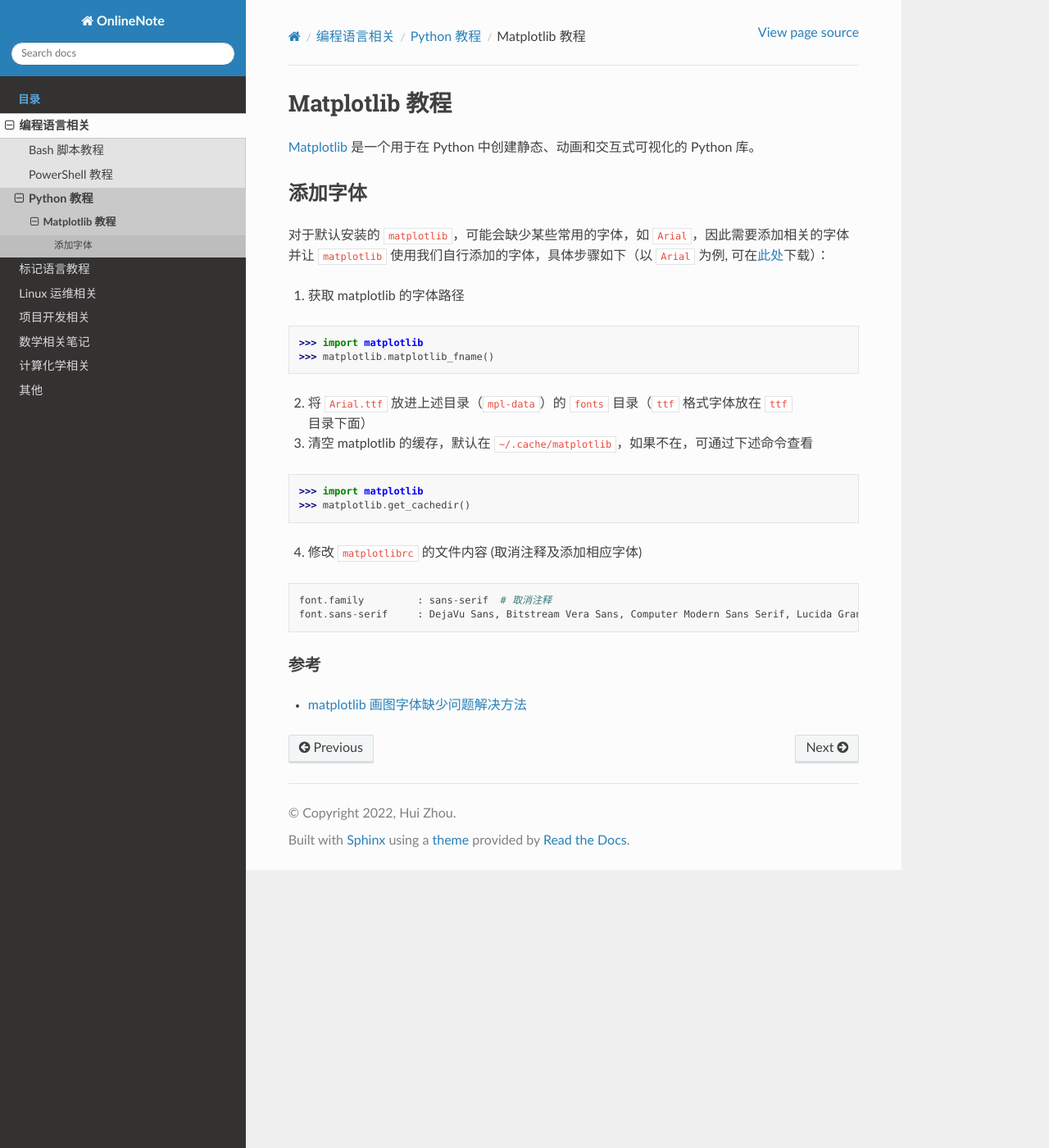
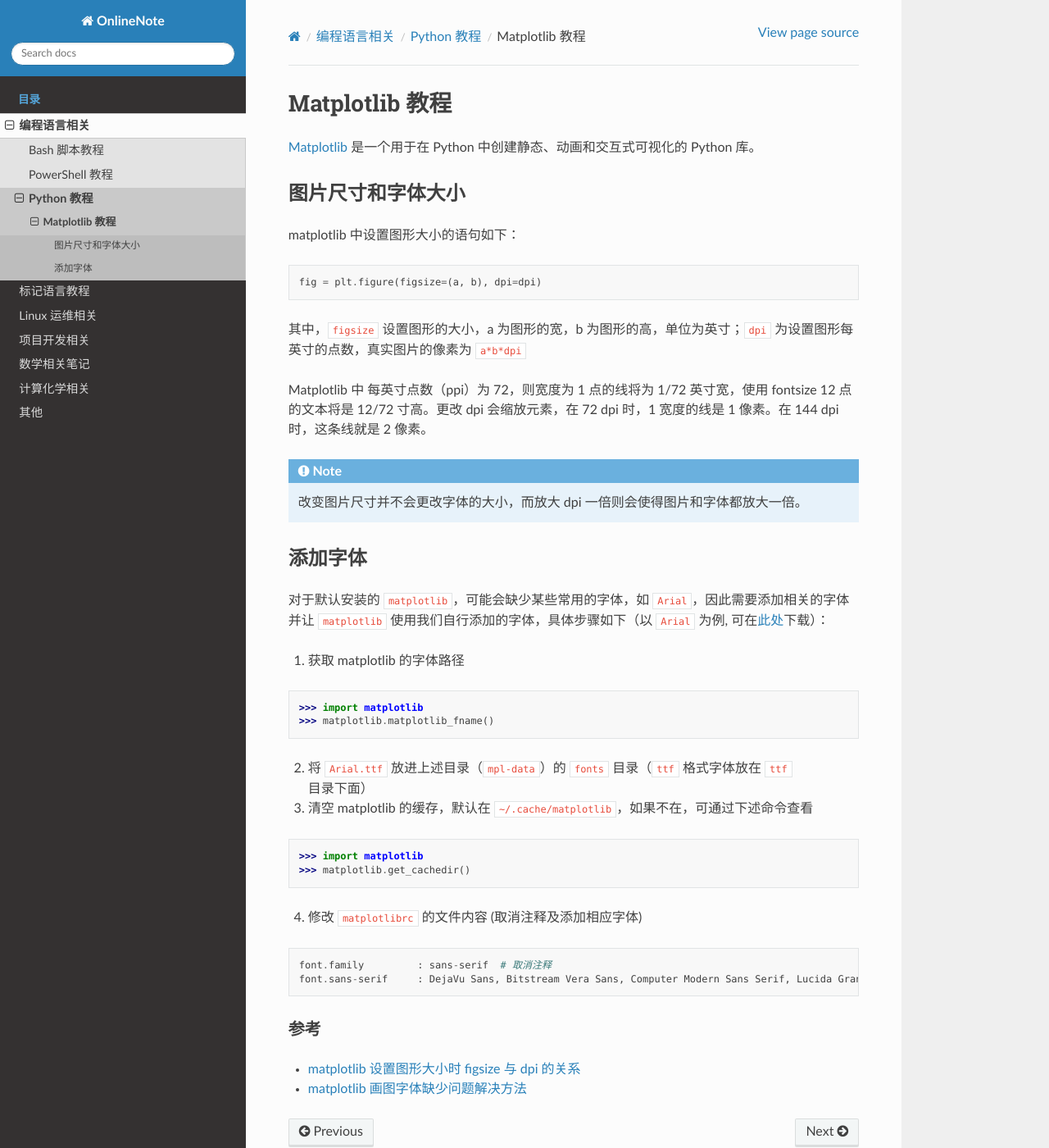
Before and after one commit to Rasic2/CodeNote, a Sphinx documentation site: the page built from docs/source/language/matplotlib.md, in a window 1280 px wide and 1400 px high. Shown: the whole window at 82% size. Built offline with Sphinx 7.4.7 and the Read the Docs theme 2.0.0, drawn with Linux system fonts in a browser that asks for light colours.

Commit message:
add font_figsize in matplotlib && update bug

````diff
--- a/docs/source/language/matplotlib.md
+++ b/docs/source/language/matplotlib.md
@@ -1,6 +1,22 @@
 # Matplotlib 教程
 
 [Matplotlib](https://matplotlib.org/) 是一个用于在 Python 中创建静态、动画和交互式可视化的 Python 库。
+
+## 图片尺寸和字体大小
+
+matplotlib 中设置图形大小的语句如下：
+
+```python
+fig = plt.figure(figsize=(a, b), dpi=dpi)
+```
+
+其中，`figsize` 设置图形的大小，a 为图形的宽，b 为图形的高，单位为英寸；`dpi` 为设置图形每英寸的点数，真实图片的像素为 `a*b*dpi`
+
+Matplotlib 中 每英寸点数（ppi）为 72，则宽度为 1 点的线将为 1/72 英寸宽，使用 fontsize 12 点的文本将是 12/72 寸高。更改 dpi 会缩放元素，在 72 dpi 时，1 宽度的线是 1 像素。在 144 dpi 时，这条线就是 2 像素。
+
+:::{note}
+改变图片尺寸并不会更改字体的大小，而放大 dpi 一倍则会使得图片和字体都放大一倍。
+:::
 
 ## 添加字体
 
@@ -31,4 +47,5 @@
 
 ### 参考
 
+- [matplotlib 设置图形大小时 figsize 与 dpi 的关系](https://www.cnblogs.com/lijunjie9502/p/10327151.html#:~:text=%E7%BA%BF%E6%9D%A1%EF%BC%8C%E6%A0%87%E8%AE%B0%EF%BC%8C%E6%96%87%E6%9C%AC%E7%AD%89%E5%A4%A7%E5%A4%9A%E6%95%B0%E5%85%83%E7%B4%A0%E9%83%BD%E6%9C%89%E4%BB%A5%E7%A3%85%E4%B8%BA%E5%8D%95%E4%BD%8D%E7%9A%84%E5%A4%A7%E5%B0%8F%E3%80%82%20Matplotlib%20%E4%B8%AD%20%E6%AF%8F%E8%8B%B1%E5%AF%B8%E7%82%B9%E6%95%B0%EF%BC%88ppi%EF%BC%89%20%E4%B8%BA72%EF%BC%8C%E5%88%99%E5%AE%BD%E5%BA%A6%E4%B8%BA%201%20%E7%82%B9%E7%9A%84%E7%BA%BF%E5%B0%86%E4%B8%BA%201%2F72,12%20%E7%82%B9%E7%9A%84%E6%96%87%E6%9C%AC%E5%B0%86%E6%98%AF%2012%2F72%20%E5%AF%B8%E9%AB%98%E3%80%82%20%E4%B8%BA%E4%BA%86%E4%BE%BF%E4%BA%8E%E8%AF%B4%E6%98%8E%EF%BC%8C%E7%94%A8%20matplotlib%E7%BB%98%E5%88%B6%E7%9B%B8%E5%BA%94%E7%9A%84%E5%9B%BE%E5%BD%A2%EF%BC%8C%E5%A6%82%20%E8%A1%A81%20%E6%89%80%E7%A4%BA%E3%80%82)
 - [matplotlib 画图字体缺少问题解决方法](https://mp.weixin.qq.com/s/y5UJec9-LAXXt8oHes1m3g)
````
Also changed, not shown: docs/source/development/bug.md (+6 -0 lines), docs/source/development/pycharm.png (added).
